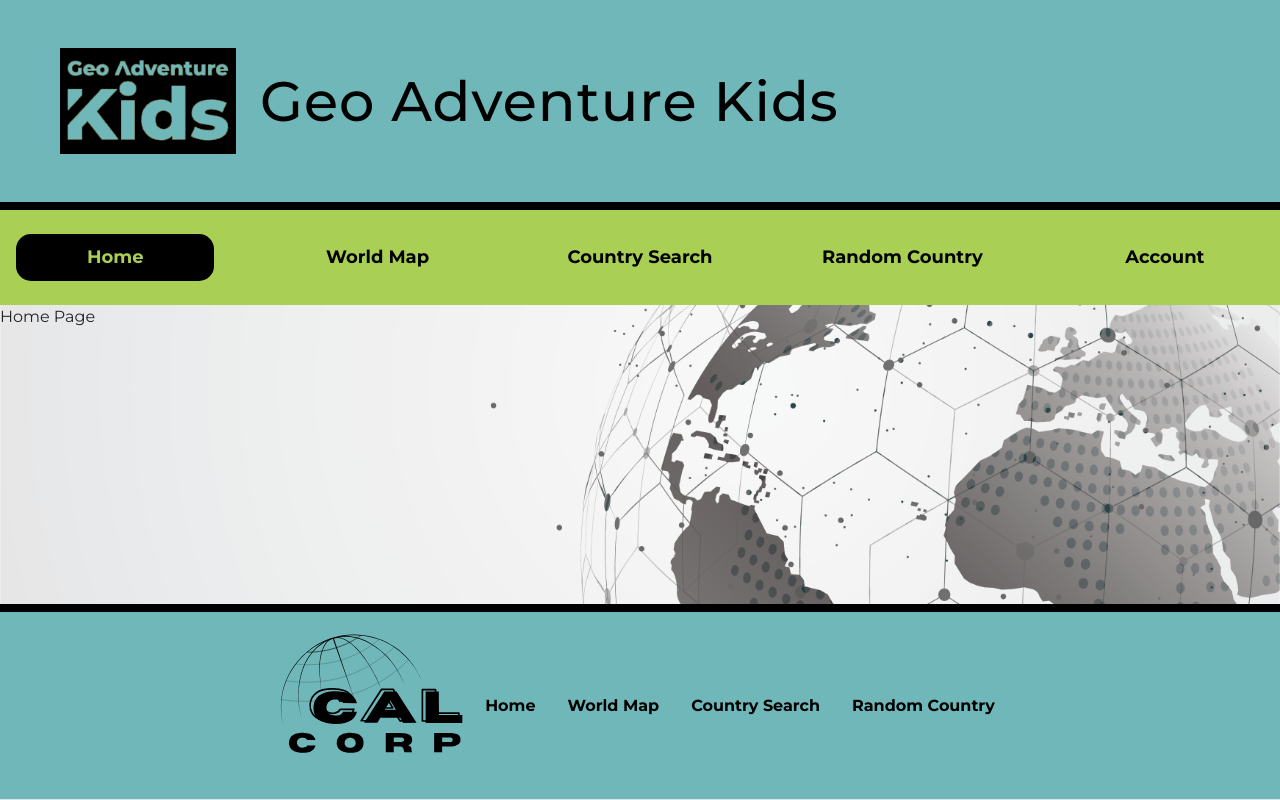
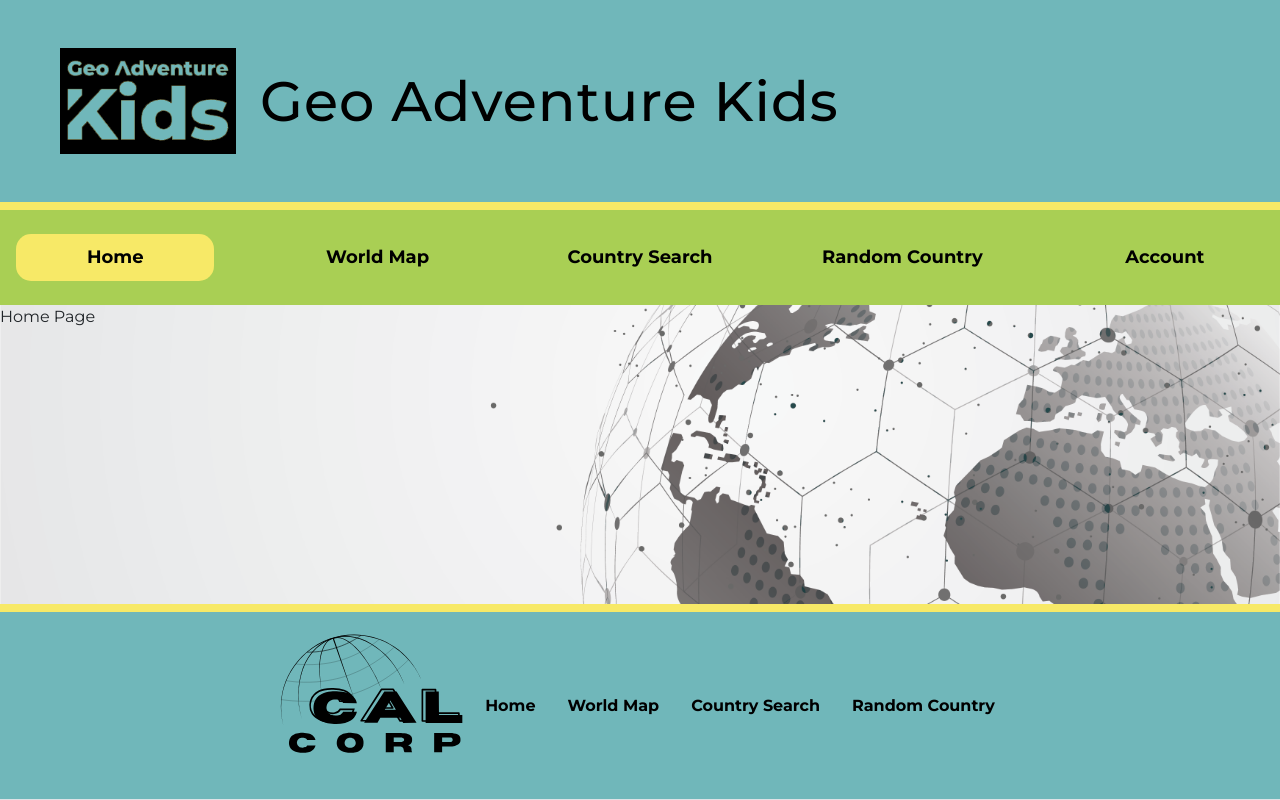
Before and after one commit to PlantsOnFire/React-Final, a React (Create React App) app: page / in a window 1280 px wide. Built offline with nearby package versions, Linux system fonts and the light colour scheme; a web font is replaced by a local one.

Commit message:
yellow fix

```diff
--- a/src/components/Footer/Footer.scss
+++ b/src/components/Footer/Footer.scss
@@ -3,7 +3,7 @@
 footer {
   margin-top: auto;
   background-color: $light-blue;
-  border-top: 8px solid black;
+  border-top: 8px solid $yellow;
   #cal-corp-logo {
     width: 200px;
   }
--- a/src/components/Header/Header.scss
+++ b/src/components/Header/Header.scss
@@ -3,7 +3,7 @@
 header {
   #top-header {
     background-color: $light-blue;
-    border-bottom: 8px solid black;
+    border-bottom: 8px solid $yellow;
     color: black !important;
     text-decoration: none;
     #logo {
@@ -26,7 +26,7 @@ header {
       align-items: center;
       justify-content: center;
       &:has(.active) {
-        background-color: black;
+        background-color: $yellow;
         color: $green;
         background-clip: inherit;
         border-radius: 15px;
@@ -38,9 +38,6 @@ header {
           font-size: 18px;
           margin: 0;
           padding: 10px 16px 10px;
-          &.active {
-            color: $green;
-          }
       }
     }
   }
```
